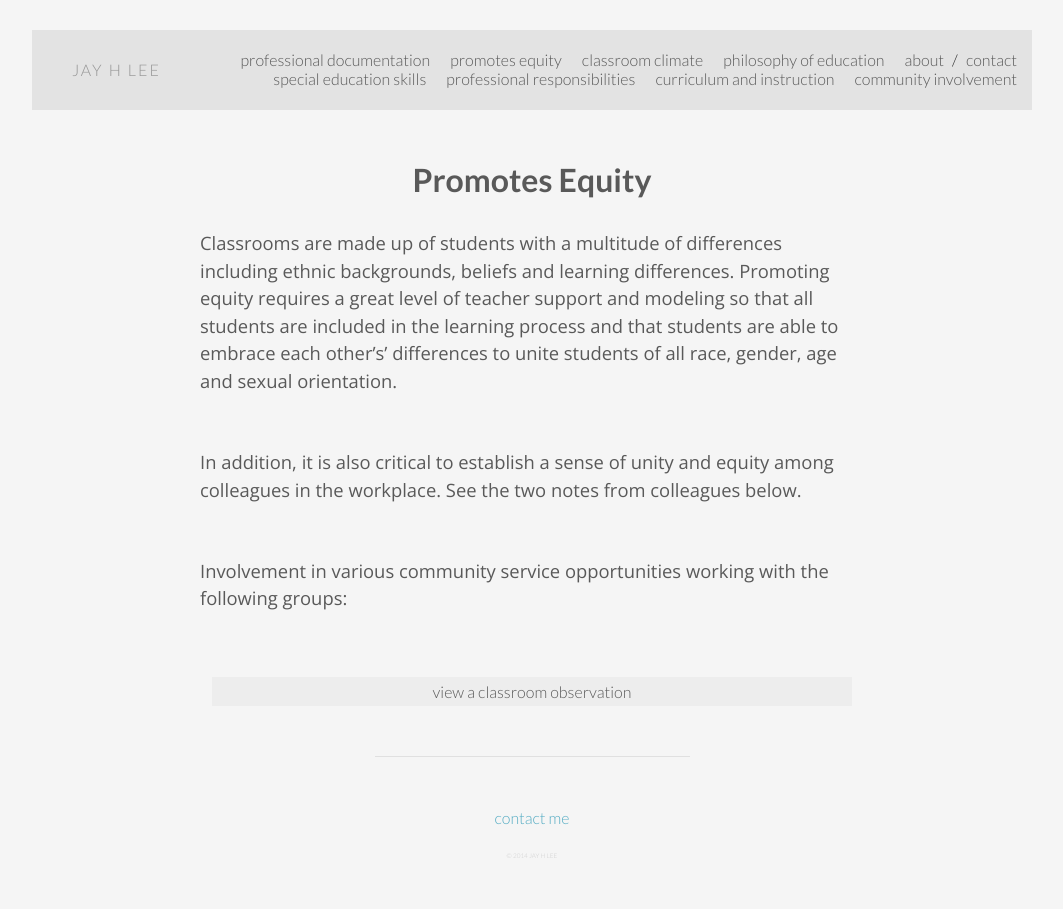
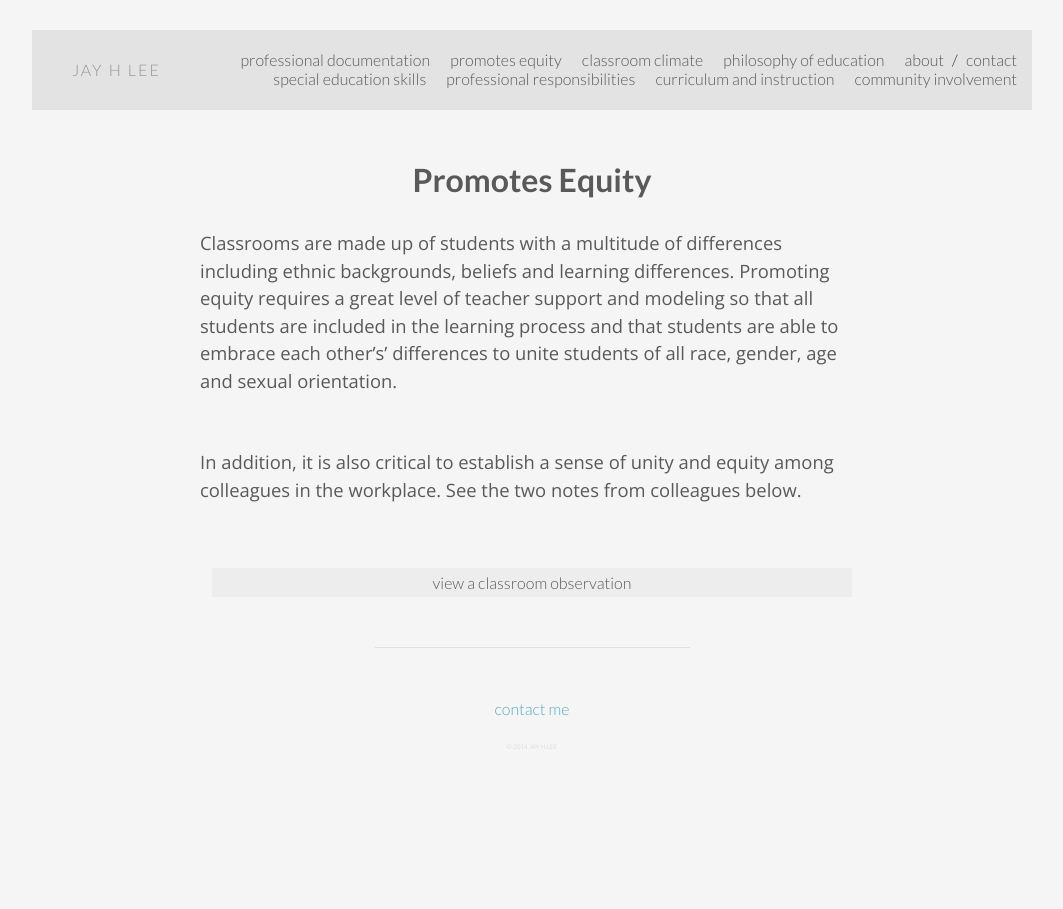
Before and after one commit to erictchin/jayhlee, a Jekyll site: the page built from promotes-equity/index.html, in a window 1280 px wide. Shown: the whole page, without its empty margins (108-1171 px from the left). Built offline with Jekyll 4.4.1, drawn with Linux system fonts in a browser that asks for light colours; nearby versions of some CDN libraries.

Commit message:
bad sentence

```diff
--- a/promotes-equity/index.html
+++ b/promotes-equity/index.html
@@ -11,9 +11,5 @@ Classrooms are made up of students with a multitude of differences including eth
     In addition, it is also critical to establish a sense of unity and equity among colleagues in the workplace. See the two notes from colleagues below.
 </p>
 
-<p>
-Involvement in various community service opportunities working with the following groups:
-</p>
-
 <a onclick="$('#file1').toggle('slow');"  class="attachment">view a classroom observation</a>
 <iframe id="file1" class="file" src="http://docs.google.com/viewer?url=http%3A%2F%2Fjhahnlee.com%2Fassets%2Fpromotes-equity%2FObservation%2520April%25201.pdf&embedded=true"></iframe>
```
